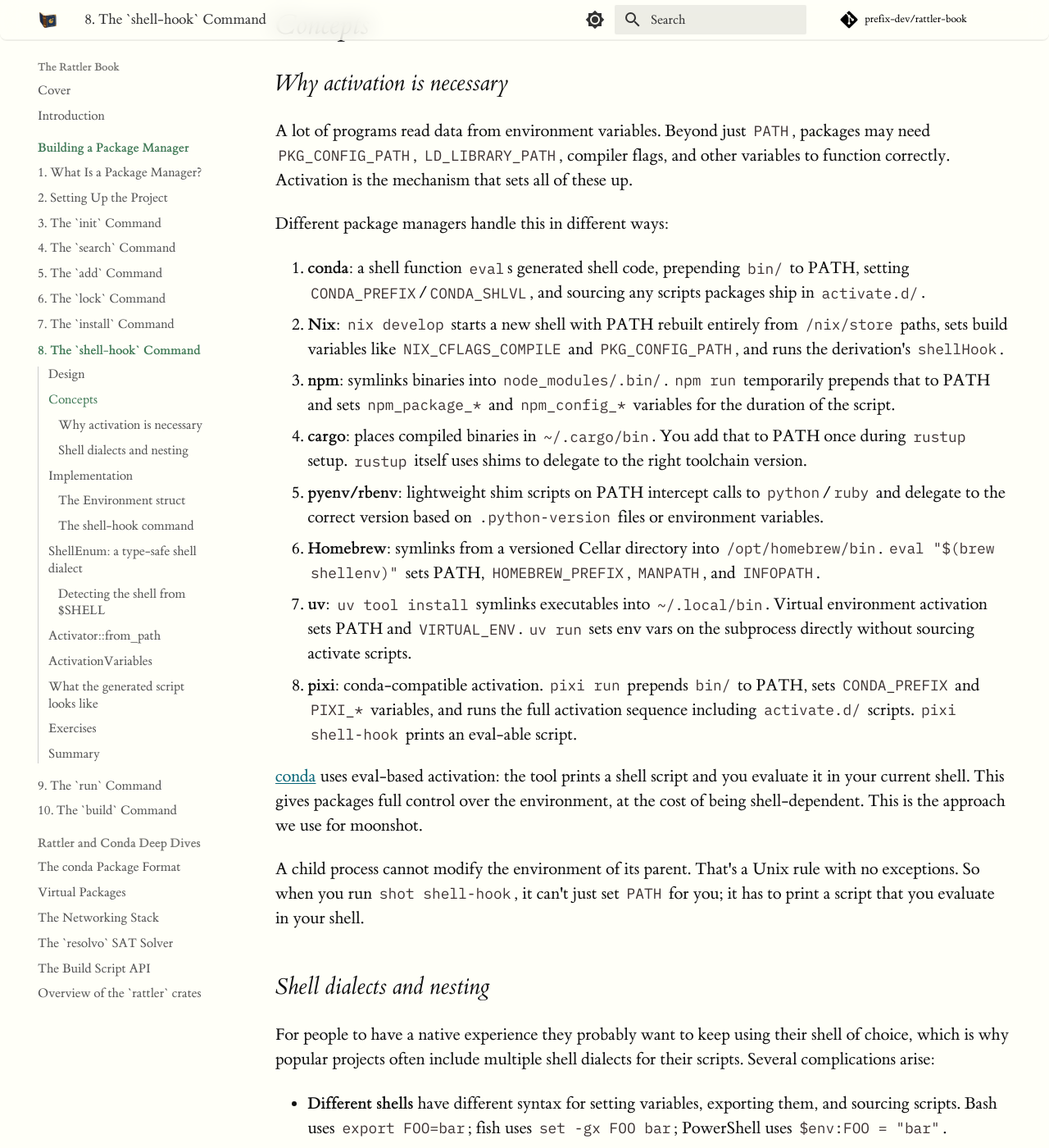
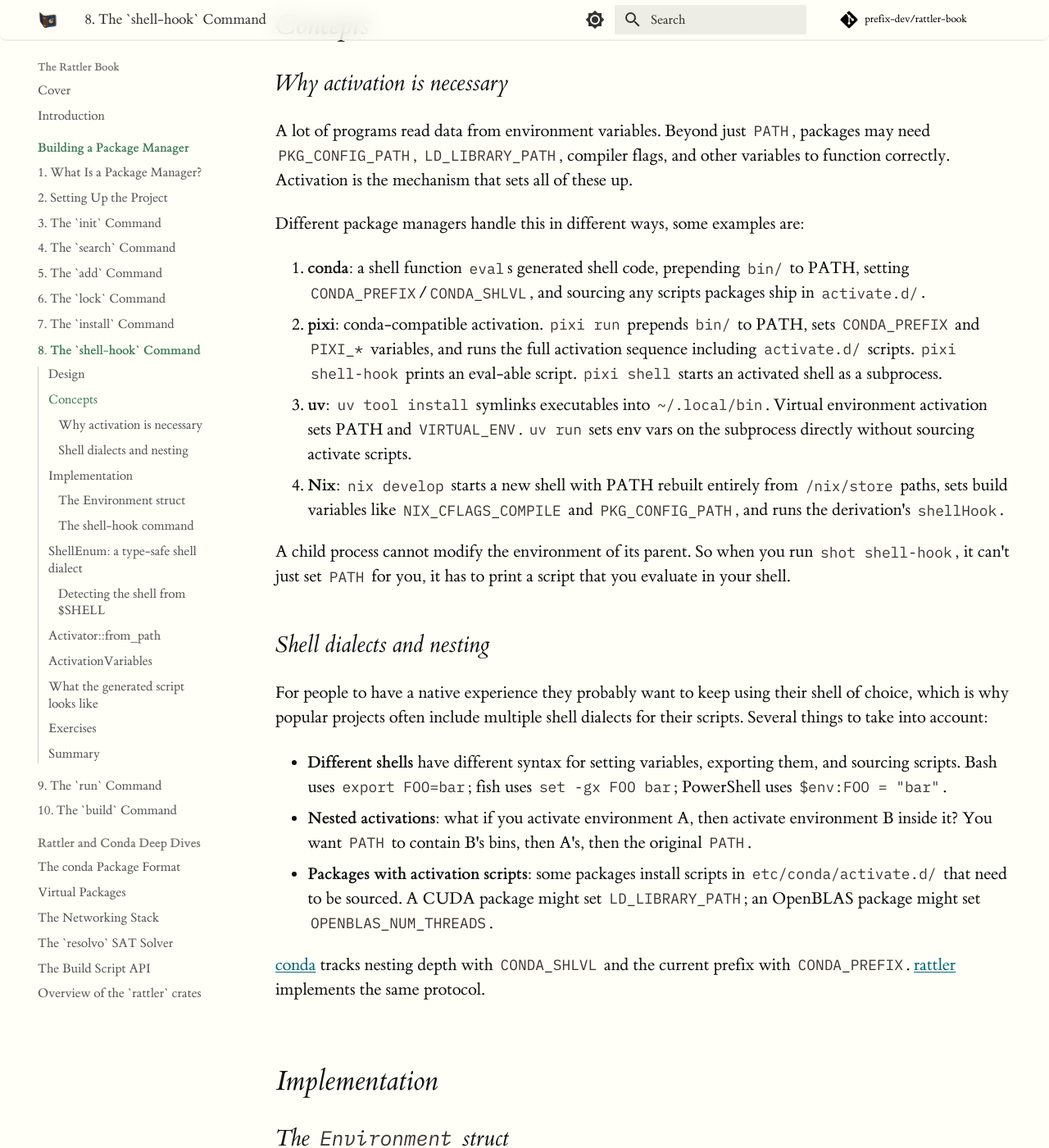
Before and after one commit to prefix-dev/rattler-book, an MkDocs documentation site: the page built from book/src/ch08-shell-hook.md, in a window 1280 px wide and 1400 px high, scrolled down 878 px. Shown: the whole window at 82% size. Built offline with MkDocs 1.6.1 and Material for MkDocs 9.7.7, drawn with Linux system fonts in a browser that asks for light colours; comment, search, counter and statistics services are not loaded.

```diff
--- a/book/src/ch08-shell-hook.md
+++ b/book/src/ch08-shell-hook.md
@@ -31,26 +31,19 @@ command. Most package managers end up needing both.
 
 A lot of programs read data from environment variables. Beyond just `PATH`, packages may need `PKG_CONFIG_PATH`, `LD_LIBRARY_PATH`, compiler flags, and other variables to function correctly. Activation is the mechanism that sets all of these up.
 
-Different package managers handle this in different ways:
+Different package managers handle this in different ways, some examples are:
 
 1. **conda**: a shell function `eval`s generated shell code, prepending `bin/` to PATH, setting `CONDA_PREFIX`/`CONDA_SHLVL`, and sourcing any scripts packages ship in `activate.d/`.
-2. **Nix**: `nix develop` starts a new shell with PATH rebuilt entirely from `/nix/store` paths, sets build variables like `NIX_CFLAGS_COMPILE` and `PKG_CONFIG_PATH`, and runs the derivation's `shellHook`.
-3. **npm**: symlinks binaries into `node_modules/.bin/`. `npm run` temporarily prepends that to PATH and sets `npm_package_*` and `npm_config_*` variables for the duration of the script.
-4. **cargo**: places compiled binaries in `~/.cargo/bin`. You add that to PATH once during `rustup` setup. `rustup` itself uses shims to delegate to the right toolchain version.
-5. **pyenv/rbenv**: lightweight shim scripts on PATH intercept calls to `python`/`ruby` and delegate to the correct version based on `.python-version` files or environment variables.
-6. **Homebrew**: symlinks from a versioned Cellar directory into `/opt/homebrew/bin`. `eval "$(brew shellenv)"` sets PATH, `HOMEBREW_PREFIX`, `MANPATH`, and `INFOPATH`.
-7. **uv**: `uv tool install` symlinks executables into `~/.local/bin`. Virtual environment activation sets PATH and `VIRTUAL_ENV`. `uv run` sets env vars on the subprocess directly without sourcing activate scripts.
-8. **pixi**: conda-compatible activation. `pixi run` prepends `bin/` to PATH, sets `CONDA_PREFIX` and `PIXI_*` variables, and runs the full activation sequence including `activate.d/` scripts. `pixi shell-hook` prints an eval-able script.
+2. **pixi**: conda-compatible activation. `pixi run` prepends `bin/` to PATH, sets `CONDA_PREFIX` and `PIXI_*` variables, and runs the full activation sequence including `activate.d/` scripts. `pixi shell-hook` prints an eval-able script. `pixi shell` starts an activated shell as a subprocess.
+3. **uv**: `uv tool install` symlinks executables into `~/.local/bin`. Virtual environment activation sets PATH and `VIRTUAL_ENV`. `uv run` sets env vars on the subprocess directly without sourcing activate scripts.
+4. **Nix**: `nix develop` starts a new shell with PATH rebuilt entirely from `/nix/store` paths, sets build variables like `NIX_CFLAGS_COMPILE` and `PKG_CONFIG_PATH`, and runs the derivation's `shellHook`.
 
-[conda] uses eval-based activation: the tool prints a shell script and you evaluate it in your current shell. This gives packages full control over the environment, at the cost of being shell-dependent. This is the approach we use for moonshot.
-
-A child process cannot modify the environment of its parent.  That's a Unix
-rule with no exceptions.  So when you run `shot shell-hook`, it can't just set
-`PATH` for you; it has to print a script that you evaluate in your shell.
+A child process cannot modify the environment of its parent. So when you run `shot shell-hook`, it can't just set
+`PATH` for you, it has to print a script that you evaluate in your shell.
 
 ### Shell dialects and nesting
 
-For people to have a native experience they probably want to keep using their shell of choice, which is why popular projects often include multiple shell dialects for their scripts. Several complications arise:
+For people to have a native experience they probably want to keep using their shell of choice, which is why popular projects often include multiple shell dialects for their scripts. Several things to take into account:
 
 - **Different shells** have different syntax for setting variables, exporting
   them, and sourcing scripts.  Bash uses `export FOO=bar`; fish uses
```
Also changed, not shown: book/src/introduction.md (+3 -6 lines).
